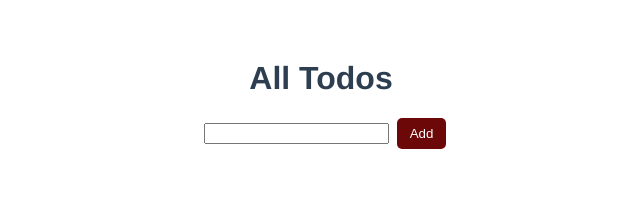
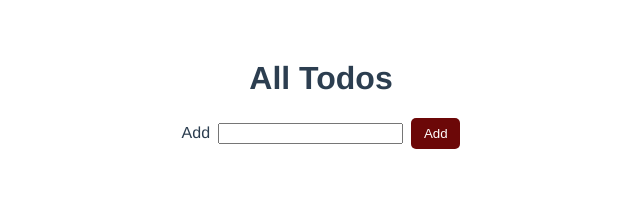
Before and after one commit to dewShemil/Vue-Todo, a Vue app: page / in a window 1280 px wide. Shown: the top 214 px of the page, without its empty margins (319-959 px from the left). Built offline with nearby package versions, Linux system fonts and the light colour scheme.

Commit message:
Edit Todo Skeleton

```diff
--- a/src/components/AllTodos.vue
+++ b/src/components/AllTodos.vue
@@ -7,7 +7,7 @@
             </div>
             <label >{{isEditing}}</label>
             <input type="text" v-model="typedTodo" >
-            <button class="submit-btn" >Add</button>
+            <button class="submit-btn" >{{isEditing}}</button>
         </form>
         <single-todo
          v-for="todo in todos"
@@ -50,5 +50,10 @@ export default {
             this.todos.splice(this.todos.indexOf(value), 1)
         }
     },
+    computed: {
+        isEditing(){
+            return this.isEditingEnabled ? "Save" : "Add"
+        }
+    },
 }
 </script>
--- a/src/components/SingleTodo.vue
+++ b/src/components/SingleTodo.vue
@@ -22,6 +22,7 @@ export default {
         },
         editTodo(){
             this.isEditingEnabled = true
+            console.log("Edit Clicked : " + this.isEditingEnabled);
         },
         toggleStatus(){
             this.status = !this.status
```
